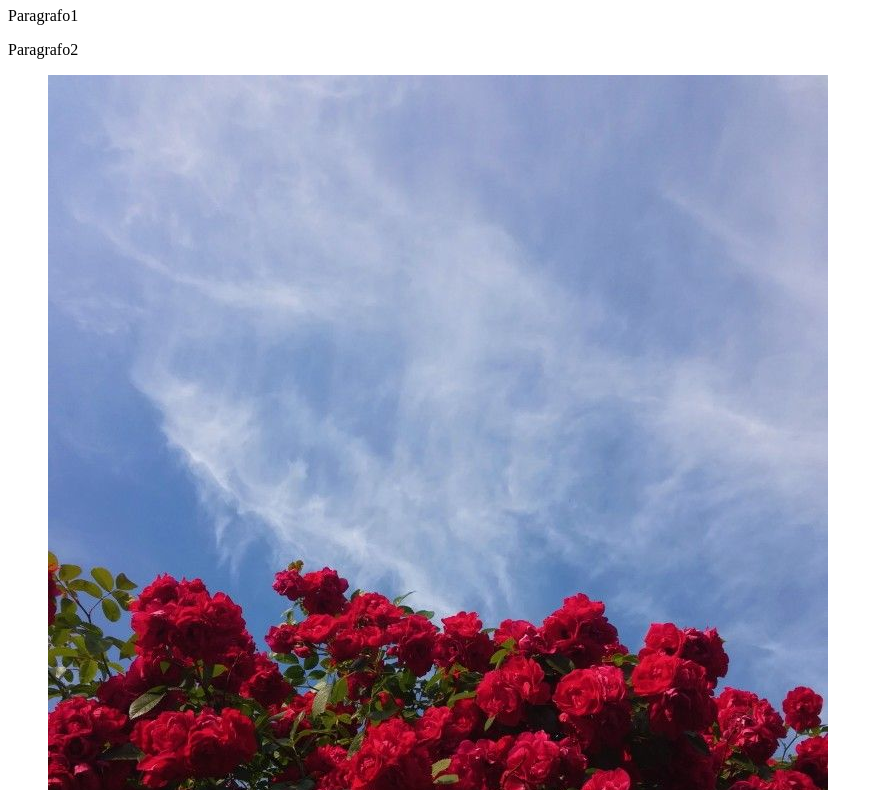
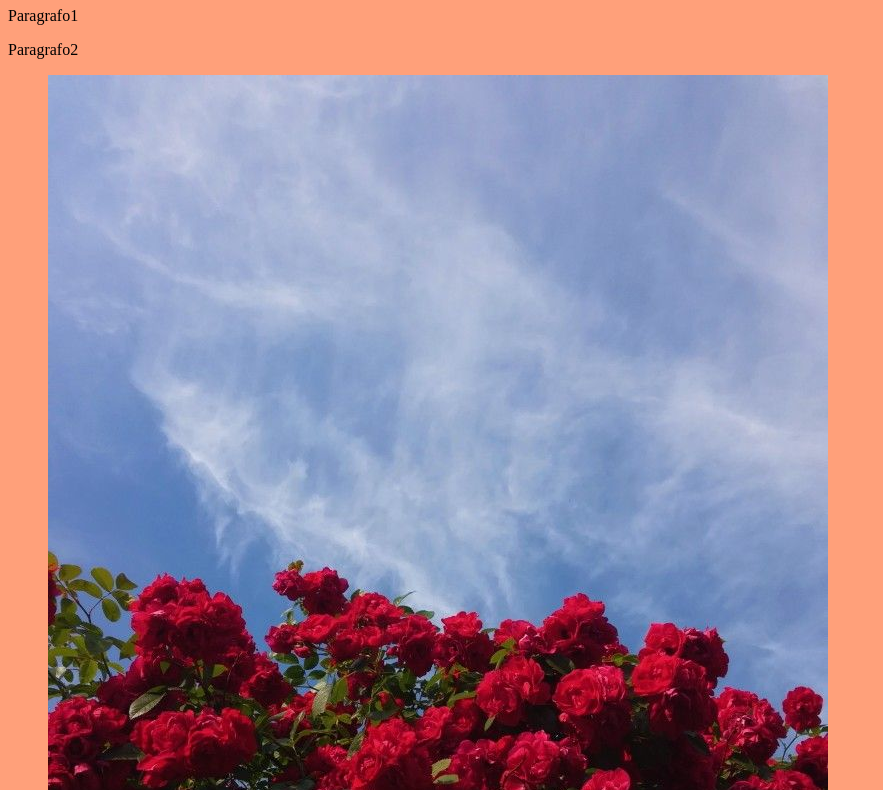
Before and after one commit to projetopacheco/MeuPrimeiroSite, a plain HTML site: page index.html in a window 1280 px wide. Shown: the part 73-863 px from the top of the page, without its empty margins (0-883 px from the left). Drawn offline with Linux system fonts and the light colour scheme.

Commit message:
mudei cor de fundo

```diff
--- /dev/null
+++ b/css/estilo.css
@@ -0,0 +1,5 @@
+body {
+     background-color: #FFA07A;
+
+
+}
--- a/index.html
+++ b/index.html
@@ -1,12 +1,15 @@
 <!DOCTYPE html>
 <html lang="pt-br
 ">
+
 <head>
     <meta charset="UTF-8">
     <meta http-equiv="X-UA-Compatible" content="IE=edge">
     <meta name="viewport" content="width=device-width, initial-scale=1.0">
+    <link rel="stylesheet" href="css\estilo.css">
     <title>Document</title>
 </head>
+
 <body>
     <h1>Titulo do Meu Site</h1>
     <p>Paragrafo1</p>
@@ -19,4 +22,5 @@
     <title>Laysa Linda</title>
     <h2>Me chamo Laysa, tenho catorze anos e estudo na ETEC </h2>
 </body>
+
 </html>
```
